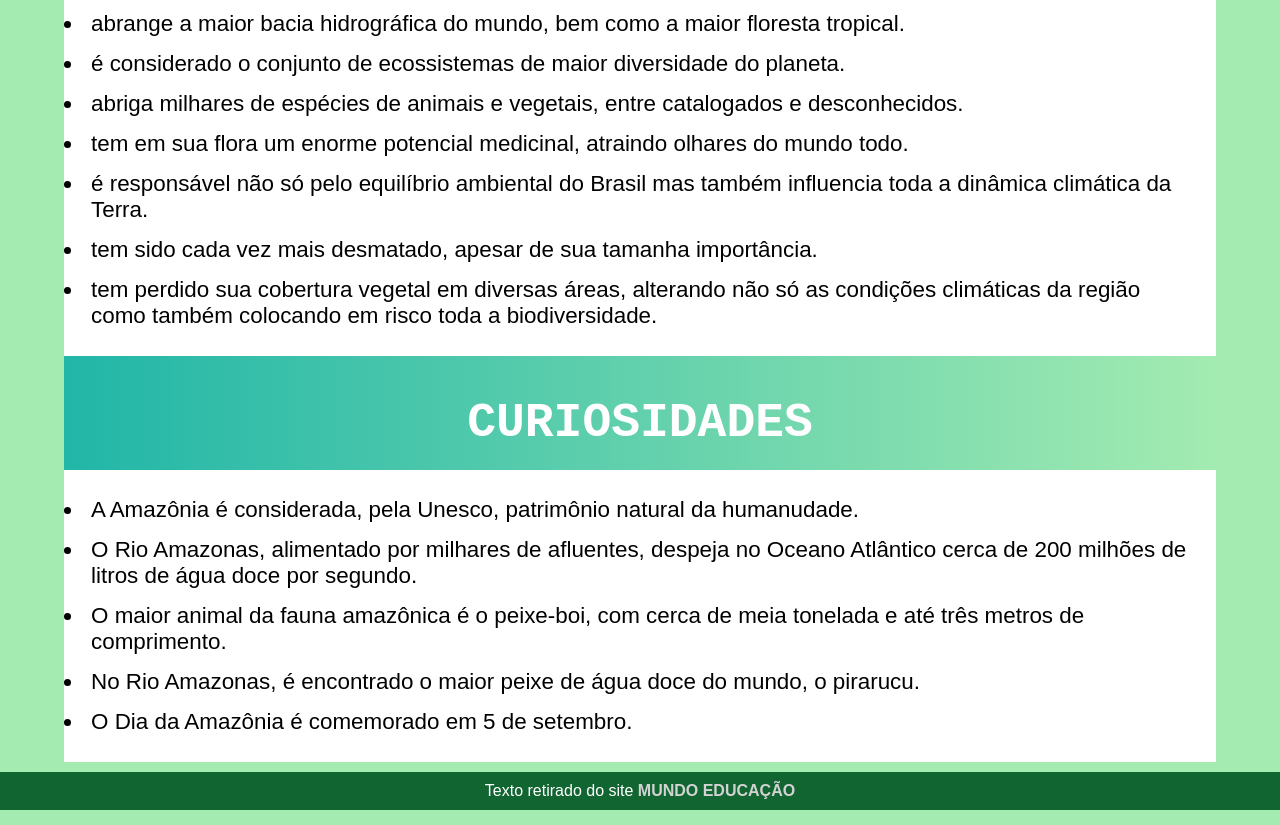
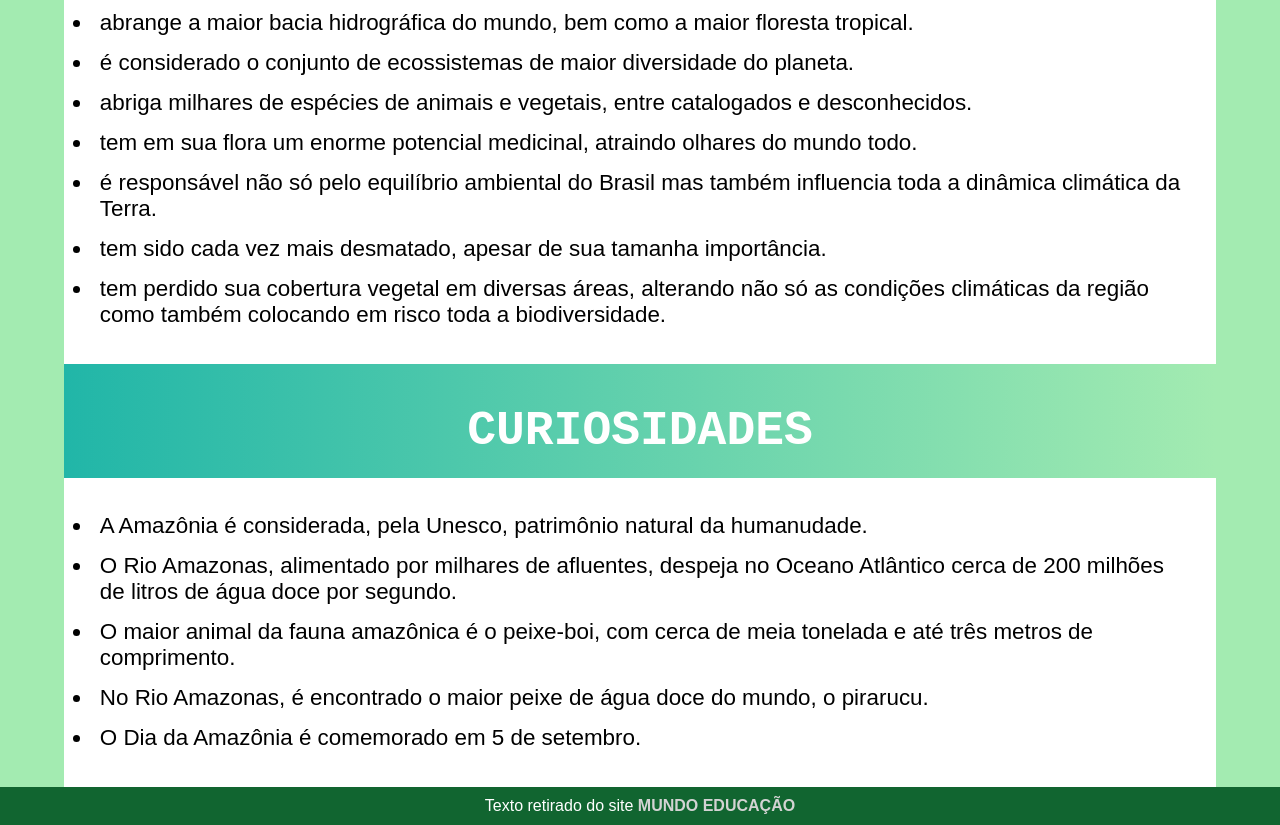
Before and after one commit to VictorMFL/projeto-amazonia, a plain HTML site: page index.html in a window 1280 px wide. Shown: the part 1755-2580 px from the top of the page. Drawn offline with Linux system fonts and the light colour scheme; a script that the page names is missing.

Commit message:
Vou refazer o projeto!

```diff
--- a/estilos/mediaquery.css
+++ b/estilos/mediaquery.css
@@ -120,7 +120,7 @@ TV: acima de 1200px
     }
 }
 
-@media screen and (min-width: 500px) and (max-width:600px)   /*Tela de Celulares meores!*/{
+@media screen and (min-width: 500px) and (max-width:600px)   /*Tela de Celulares menores!*/{
     main > nav > ul {
         font-size: 0.6em;
     }
@@ -130,7 +130,7 @@ TV: acima de 1200px
         padding: 20px;
     }
     main > h2 {
-        font-size: 0.4em;
+        font-size: 0.7em;
         padding-bottom: 0px;
     }
 
@@ -229,7 +229,7 @@ TV: acima de 1200px
 
     ul#bioma {
         padding: 20px;
-        font-size: 0.6em;
+        font-size: 0.65     DGJD em;
     }
 
     ul#curiosidade {
--- a/estilos/style.css
+++ b/estilos/style.css
@@ -14,7 +14,11 @@
     --cor04 : #18A558;
 }
 
-body, html {
+html {
+    scroll-behavior: smooth;
+}
+
+body {
     background-color: var(--cor03);
 }
 
@@ -22,7 +26,7 @@ main {
     background-color: white;
     width: 90vw;
     display: block;
-    margin: 10px auto;
+    margin: auto;
 }
 
 main > nav > ul {
@@ -98,17 +102,16 @@ p#bio {
 }
 
 ul#bioma {
-    padding: 20px;
+    padding: 1.8rem;
     font-size: 1.4em;
 }
 
 ul#bioma > li {
     padding: 7px;
-
 }
 
 ul#curiosidade {
-    padding: 20px;
+    padding: 1.8rem;
     font-size: 1.4em;
 }
 
```
